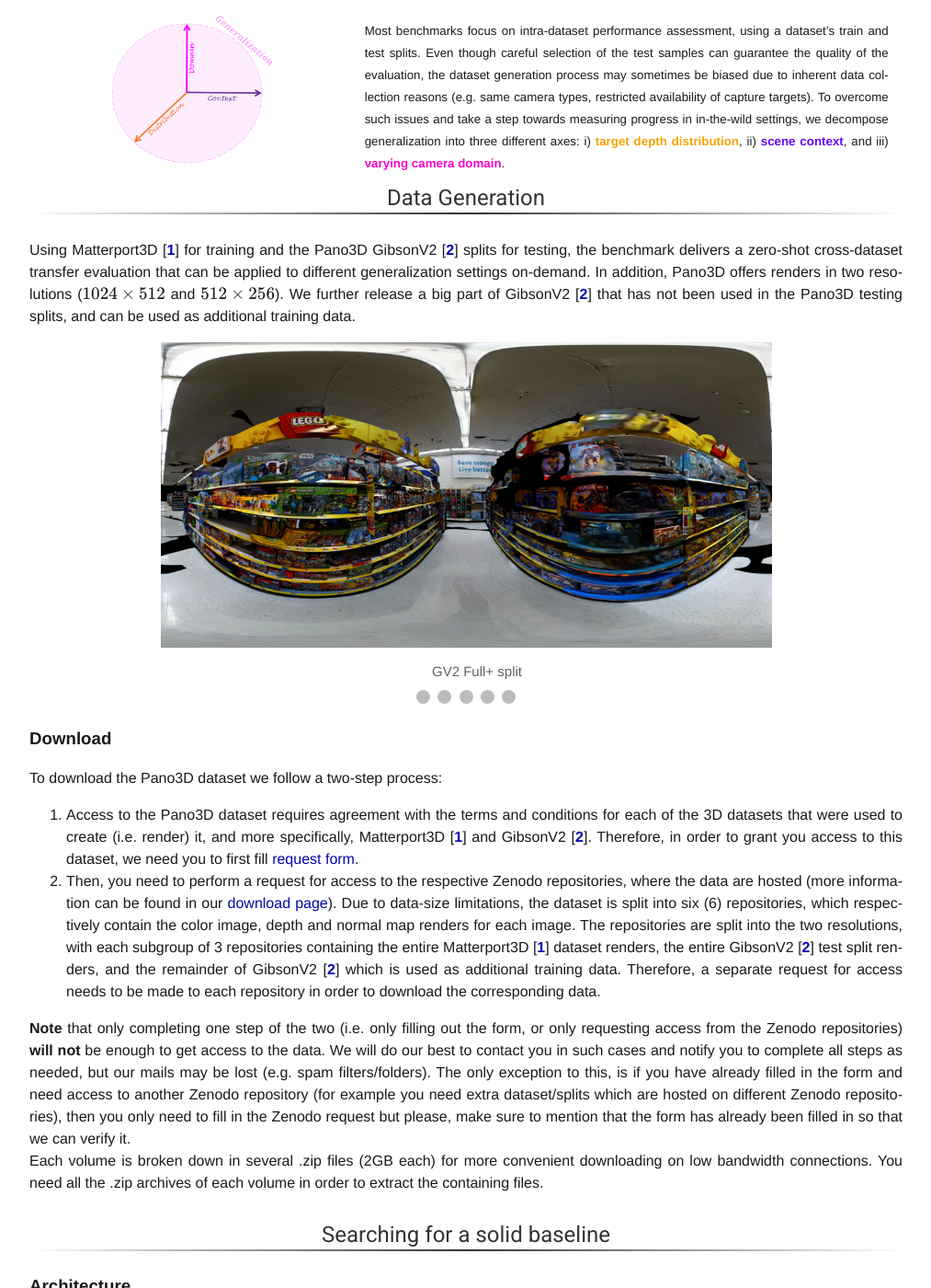
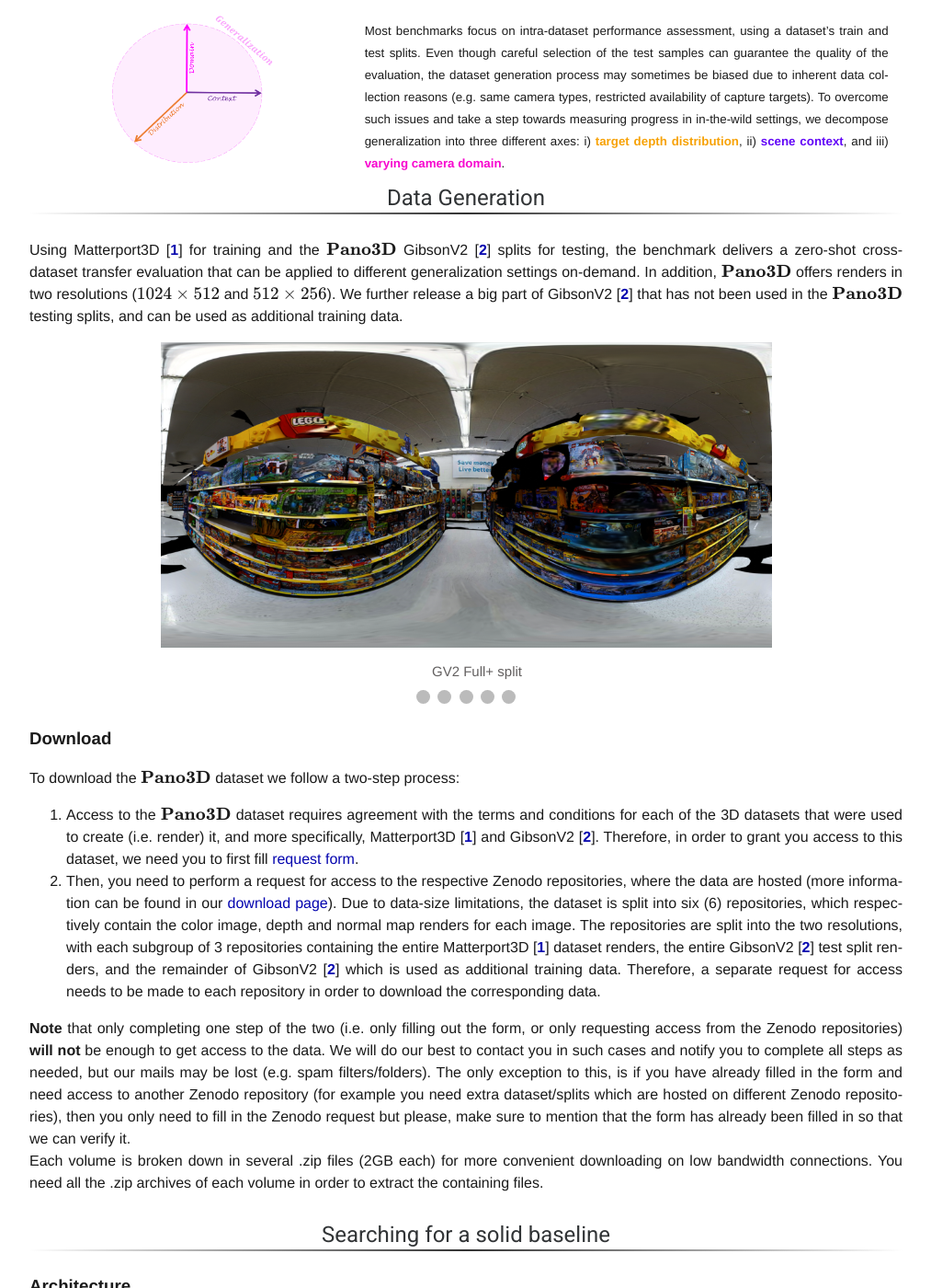
Before and after one commit to VCL3D/Pano3D, a Jekyll site: the page index.html, which Jekyll copies as it is, in a window 1280 px wide and 1400 px high, scrolled down 989 px. Shown: the whole window at 92% size, without its empty margins (133-1146 px from the left). Built offline with Jekyll 4.4.1, drawn with Linux system fonts in a browser that asks for light colours; some web fonts are replaced; formulas are drawn with MathJax 3; a style sheet for code colours, icons or effects is not loaded; some of the changed text lies outside the part shown.

Commit message:
Update index.html

```diff
--- a/index.html
+++ b/index.html
@@ -165,7 +165,7 @@
                 <p>
                     For evaluating depth from spherical panoramas we show that
                     without proper weighting the metrics favour performance in distorted areas.
-                    Apart from the <span style="color: #4472c4"><b>direct depth performance metrics</b></span>, the Pano3D benchmark also
+                    Apart from the <span style="color: #4472c4"><b>direct depth performance metrics</b></span>, the \(\textbf{Pano3D}\) benchmark also
                     includes implementations for metrics measuring <span style="color: #ff0000"><b>depth boundary preservation</b></span> and
                     <span style="color: #00b050"><b>depth smoothness.</b></span>. Finally, it also includes aggregated 3D metrics that consolidate
                     boundary and smoothness errors in different ways that are more appropriate for
@@ -195,11 +195,11 @@
             <div class="section-title">Data Generation</div>
                 <div class="content">
                     <p>
-			    Using Matterport3D [<a href="#Matterport3D"><b>1</b></a>] for training and the Pano3D GibsonV2 [<a href="#GibsonV2"><b>2</b></a>] splits for testing,
+			    Using Matterport3D [<a href="#Matterport3D"><b>1</b></a>] for training and the \(\textbf{Pano3D}\) GibsonV2 [<a href="#GibsonV2"><b>2</b></a>] splits for testing,
                         the benchmark delivers a zero-shot cross-dataset transfer evaluation that can be
                         applied to different generalization settings on-demand. In addition,
-                        Pano3D offers renders in two resolutions (\(1024 \times 512\) and \(512 \times 256\)).
-                        We further release a big part of GibsonV2 [<a href="#GibsonV2"><b>2</b></a>] that has not been used in the Pano3D testing splits,
+                        \(\textbf{Pano3D}\) offers renders in two resolutions (\(1024 \times 512\) and \(512 \times 256\)).
+                        We further release a big part of GibsonV2 [<a href="#GibsonV2"><b>2</b></a>] that has not been used in the \(\textbf{Pano3D}\) testing splits,
                         and can be used as additional training data.
 
                     </p>
@@ -245,10 +245,10 @@
                     </div>
                     <h3>Download</h3>
                     <p>
-                        To download the Pano3D dataset we follow a two-step process:
+                        To download the \(\textbf{Pano3D}\) dataset we follow a two-step process:
                         <ol>
                             <li>
-                                Access to the Pano3D dataset requires agreement with the terms and conditions for each of the 3D datasets
+                                Access to the \(\textbf{Pano3D}\) dataset requires agreement with the terms and conditions for each of the 3D datasets
                                 that were used to create (i.e. render) it, and more specifically, Matterport3D [<a href="#Matterport3D"><b>1</b></a>] and GibsonV2 [<a href="#GibsonV2"><b>2</b></a>].
                                 Therefore, in order to grant you access to this dataset, we need you to first fill <a href="" >request form</a>.
                             </li>
@@ -282,7 +282,7 @@
             <div class="content">
                 <h3>Architecture</h3>
                 <p>
-                    The Pano3D baseline search relies on single-pass autoencoder architectures supervised by a weighted combination
+                    The \(\textbf{Pano3D}\) baseline search relies on single-pass autoencoder architectures supervised by a weighted combination
                     of different loss functions, each focusing on a specific depth map trait.
                     For the autoencoders we use a simple convolution decoder and focus our search on the encoder part, and specifically:
                     <ul>
@@ -599,7 +599,7 @@
                 <div class="side-text">
                 <p>
 
-                    Taking into account the developments for depth refinement, Pano3D also includes an analysis of a
+                    Taking into account the developments for depth refinement, \(\textbf{Pano3D}\) also includes an analysis of a
                     recent work using displacement fields [<a href="#DF"><b>18</b></a>], which is properly adapted to the spherical domain,
                     to periodic displacement fields. <br>
                     We use a specialized guided stacked hourglass architecture as a refinement module that is trained
@@ -648,7 +648,7 @@
             </div>
             <div class="section-title">Comparisons</div>
             <div class="content">
-                Overall, the Pano3D baseline search shows that skip connections offer higher boundary
+                Overall, the \(\textbf{Pano3D}\) baseline search shows that skip connections offer higher boundary
                 preservation performance, naturally at the expense of smoothness, but their direct depth estimation performance
                 does not suffer from this. The following comparison between the UNet and PNAS architecture (used in [<a href="#Rebalancing"><b>20</b></a>]) shows this
                 different, with the advantage figure on the right (similar to [<a href="#HoHoNet"><b>21</b></a>]) illustrating the areas where each model performers better than the other
@@ -707,7 +707,7 @@
             <div class="section-title">In-the-wild Results</div>
                 <div class="content">
                    <p>
-                    The Pano3D baseline is a solid panorama depth estimation model that is positioned favourably against the state-of-the-art,
+                    The \(\textbf{Pano3D}\) baseline is a solid panorama depth estimation model that is positioned favourably against the state-of-the-art,
                     with the following samples showing the BiFuse [<a href="#BiFuse"><b>22</b></a>] predictions, compared to the UNet ones, when applied to in-the-wild panoramas
                     acquired via both 360 cameras and stitched mobile phone captures.
                    </p>
```
